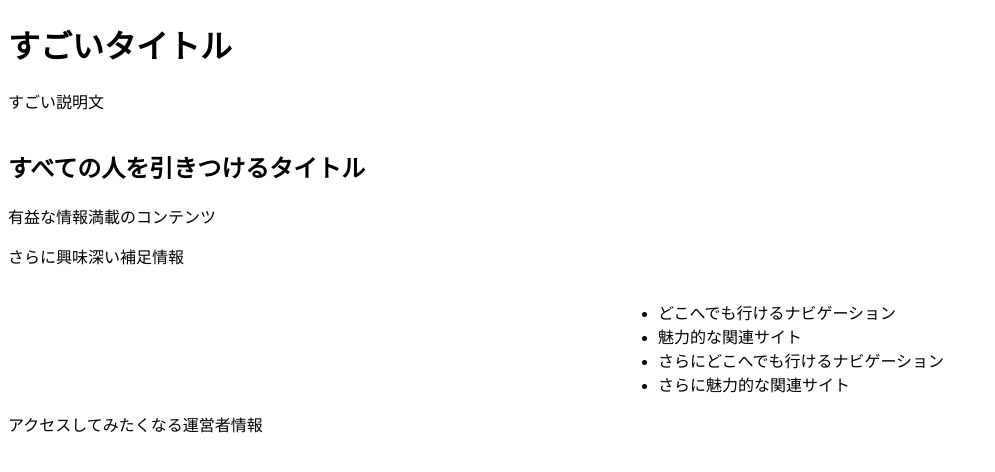
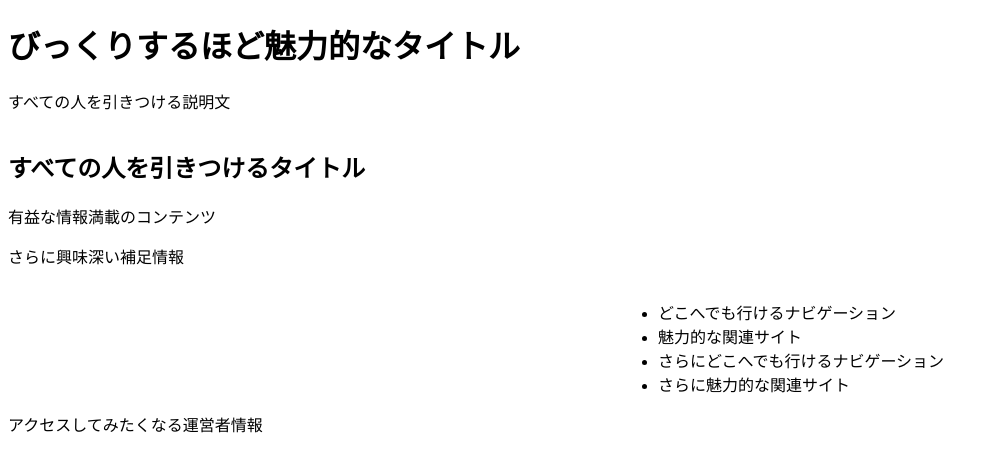
Before and after one commit to msng/hoge_project, a plain HTML site: page index.html in a window 1280 px wide. Shown: the whole page, without its empty margins (0-995 px from the left). Drawn offline with Linux system fonts and the light colour scheme.

Commit message:
ヘッダをもっと魅力的にした

```diff
--- a/index.html
+++ b/index.html
@@ -7,8 +7,8 @@
 	</head>
 	<body>
 		<div id="header">
-			<h1>すごいタイトル</h1>
-			<p id="description">すごい説明文</p>
+			<h1>びっくりするほど魅力的なタイトル</h1>
+			<p id="description">すべての人を引きつける説明文</p>
 		</div>
 
 		<div id="body">
```
